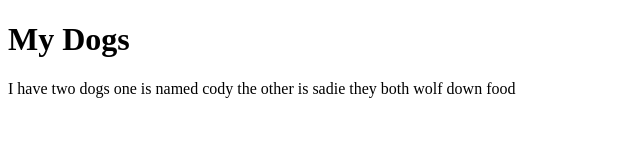
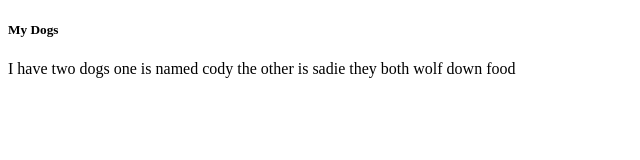
Before and after one commit to Chris-Waldron/Chris-Waldron.github.io, a plain HTML site: page index.html in a window 1280 px wide. Shown: the whole page, without its empty margins (0-640 px from the left). Drawn offline with Linux system fonts and the light colour scheme.

Commit message:
Update index.html

```diff
--- a/index.html
+++ b/index.html
@@ -4,7 +4,7 @@
    <title> dogs </title>
  </head>
  <body>
-  <h1> My Dogs </h1>
+  <h5> My Dogs </h5>
   <p> I have two dogs one is named cody the other is sadie they both wolf down food  </p>
  </body>
 </html>
```
